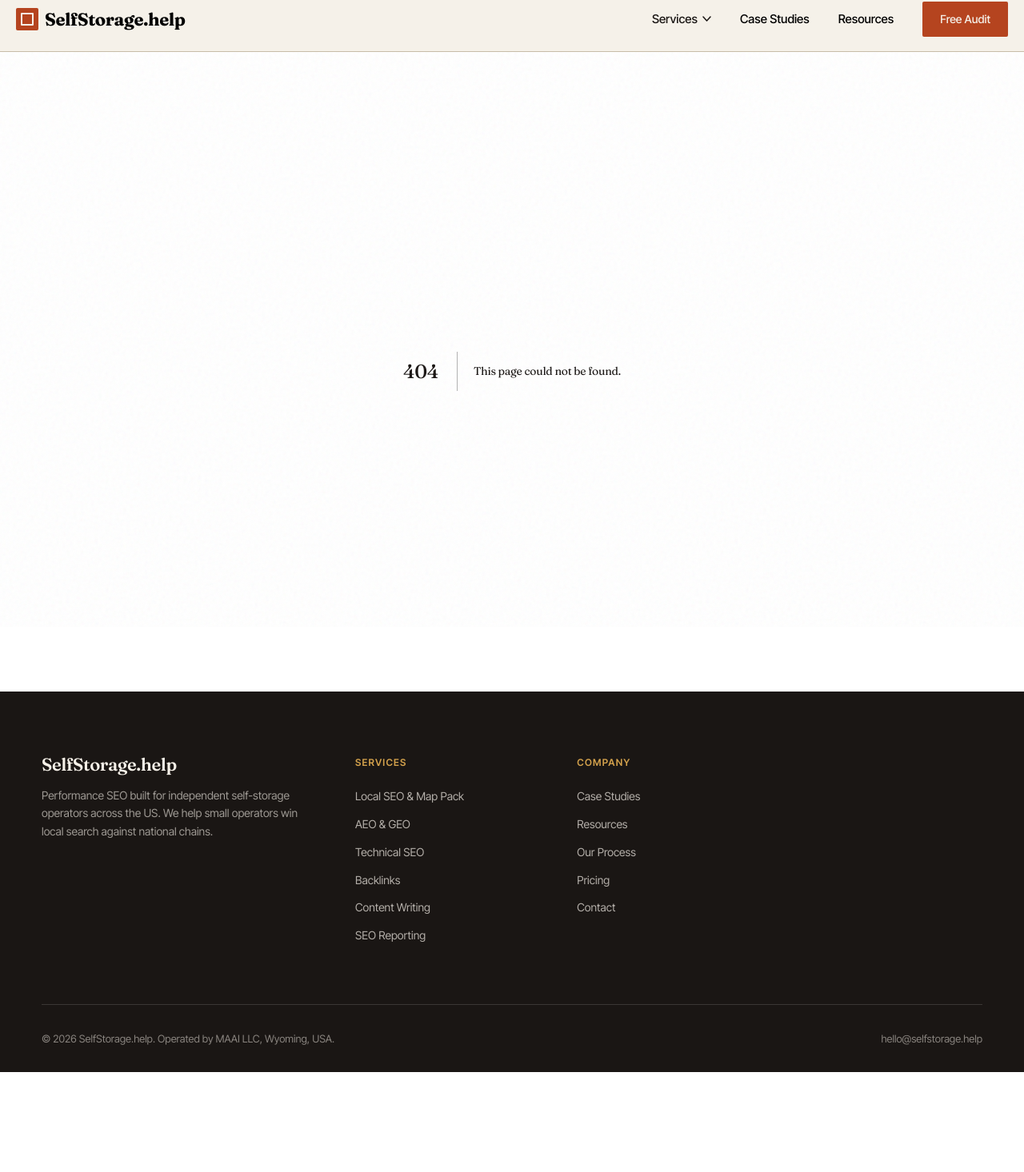
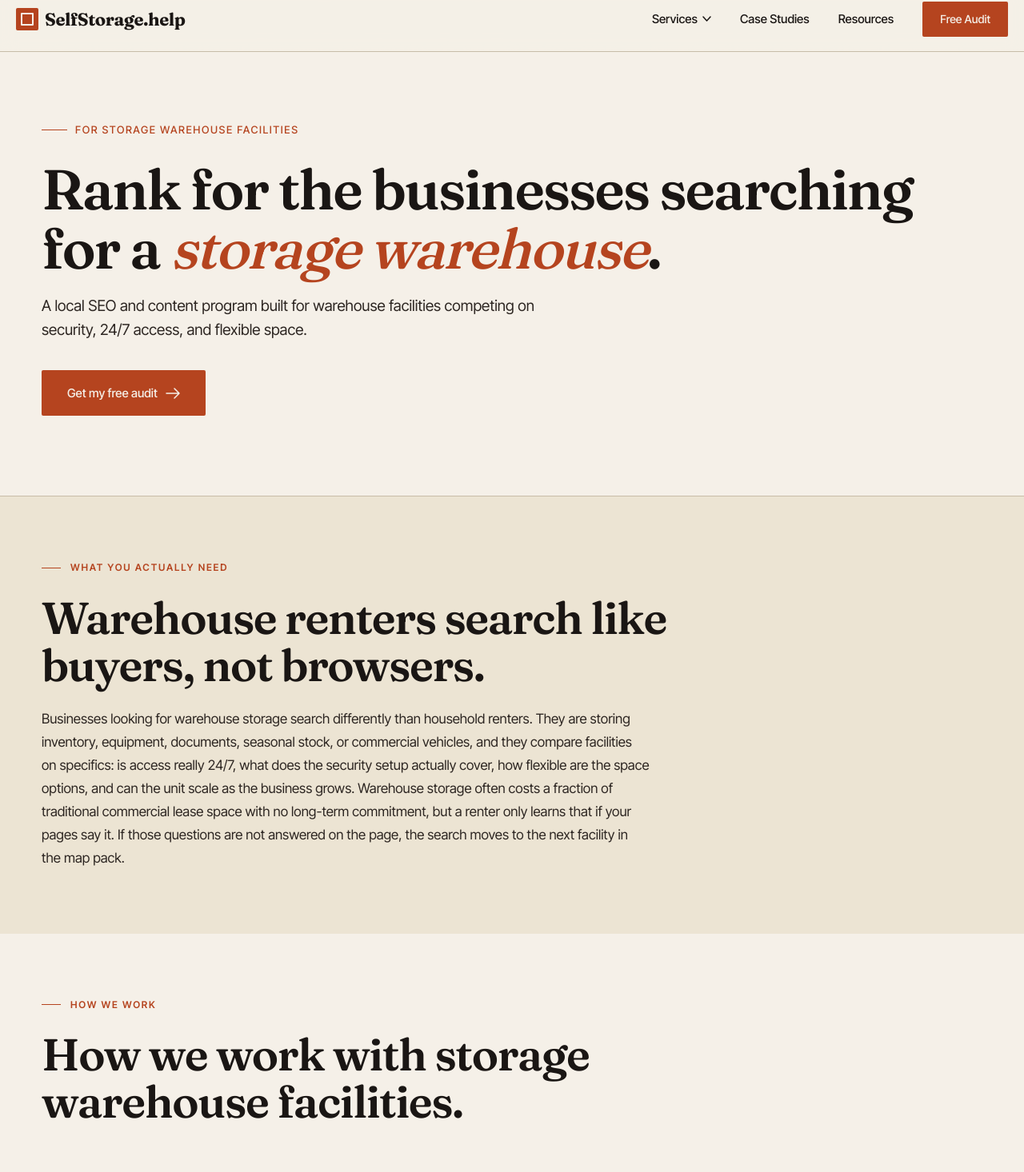
Before and after one commit to devmaai/self-v1, a Next.js app: page /who-we-serve/storage-warehouse in a window 1280 px wide. Before the commit this address had no page. Shown: the part 16-1482 px from the top of the page at 80% size. Before the commit the page ends 1357 px from the top, so only its background shows below. Built offline with nearby package versions, Linux system fonts and the light colour scheme.

Commit message:
Added the storage warehouse page
Co-authored-by: Sana0523 <sanafathimanadaf0@email.com>

```diff
--- a/app/globals.css
+++ b/app/globals.css
@@ -290,6 +290,24 @@ nav {
   background: var(--ink);
 }
 
+/* Storage Warehouse page: black buttons, yellow on hover */
+.page-storage-warehouse .btn-primary {
+  background: var(--ochre);
+  color: var(--ink);
+}
+.page-storage-warehouse .btn-primary:hover {
+  background: var(--ink);
+  color: var(--paper);
+}
+.page-storage-warehouse .page-hero .btn-primary {
+  background: var(--rust);
+  color: var(--paper);
+}
+.page-storage-warehouse .page-hero .btn-primary:hover {
+  background: var(--ink);
+  color: var(--paper);
+}
+
 .btn-secondary {
   color: var(--ink);
   padding: 17px 4px;
@@ -677,7 +695,6 @@ section { position: relative; z-index: 2; }
   display: flex;
   justify-content: space-between;
   padding-top: 20px;
-  border-top: 1px solid var(--line);
   font-size: 12px;
   color: var(--muted);
   text-transform: uppercase;
--- a/app/page.tsx
+++ b/app/page.tsx
@@ -21,9 +21,9 @@ export default function HomePage() {
 
       <CardGrid
         variant="warm"
-        cols={4}
+        cols={3}
         label="Explore our services"
-        headline={<>Four programs. One outcome: <em>more move-ins</em>.</>}
+        headline={<>Three programs. One outcome: <em>More Move-ins</em>.</>}
         cards={[
           {
             eyebrow: "Local Search",
@@ -76,52 +76,52 @@ export default function HomePage() {
       <CardGrid
         variant="light"
         cols={3}
-        label="Who we work with"
-        headline={<>Built for operators who <em>run the business themselves</em>.</>}
+        // label="Who we work with"
+        headline={<>Built for operators who <em>run the Business themselves</em>.</>}
         intro="From single-facility independents to regional portfolios, every program is tailored to how you actually operate."
         cards={[
           {
-            eyebrow: "Single Facilities",
+            // eyebrow: "Single Facilities",
             title: "Independent Owners",
             body: "Fill units without hiring a marketing team or learning SEO yourself.",
             href: "/who-we-serve/independent-facility-owners",
             ctaLabel: "Learn more",
           },
           {
-            eyebrow: "Portfolio Growth",
+            // eyebrow: "Portfolio Growth",
             title: "Multi-Location Operators",
             body: "Consistent local visibility across every facility, with portfolio-level reporting.",
             href: "/who-we-serve/multi-location-operators",
             ctaLabel: "Learn more",
           },
           {
-            eyebrow: "Premium Units",
-            title: "Climate-Controlled Facilities",
-            body: "Rank for the renters who search specifically for temperature-controlled storage.",
-            href: "/who-we-serve/climate-controlled-facilities",
+            // eyebrow: "Premium Units",
+            title: "Storage Warehouse",
+            body: "Warehouse facilities provide excellent security, 24/7 access, and flexible space options.",
+            href: "/who-we-serve/storage-warehouse",
             ctaLabel: "Learn more",
           },
           {
-            eyebrow: "Specialty Storage",
-            title: "Vehicle, RV & Boat Storage",
-            body: "Capture the larger trade area that RV and boat storage renters search from.",
+            // eyebrow: "Specialty Storage",
+            title: "Containers",
+            body: "Hiring a storage container is often a cheaper storage option than placing items in a warehouse unit.",
             href: "/who-we-serve/vehicle-rv-boat-storage",
             ctaLabel: "Learn more",
           },
           {
-            eyebrow: "New Development",
-            title: "New Facility Openings",
-            body: "Start your lease-up from a position of visibility, not catch-up.",
+            // eyebrow: "New Development",
+            title: "Furniture depositories ",
+            body: "The moving firm takes care of transport. Storage prices may be competitive.",
             href: "/who-we-serve/new-facility-openings",
             ctaLabel: "Learn more",
           },
-          {
-            eyebrow: "See Results",
-            title: "Case Studies",
-            body: "Real facilities, real occupancy gains. See what we delivered for operators like you.",
-            href: "/case-studies",
-            ctaLabel: "Browse case studies",
-          },
+          // {
+          //   eyebrow: "See Results",
+          //   title: "Case Studies",
+          //   body: "Real facilities, real occupancy gains. See what we delivered for operators like you.",
+          //   href: "/case-studies",
+          //   ctaLabel: "Browse case studies",
+          // },
         ]}
       />
 
--- a/app/who-we-serve/climate-controlled-facilities/page.tsx
+++ /dev/null
@@ -1,82 +0,0 @@
-import { Metadata } from "next";
-import PageHero from "@/components/sections/PageHero";
-import ContentBlock from "@/components/sections/ContentBlock";
-import FeatureList from "@/components/sections/FeatureList";
-import SimpleCTA from "@/components/sections/SimpleCTA";
-
-export const metadata: Metadata = {
-  title: "SEO for Climate-Controlled Self-Storage Facilities | SelfStorage.help",
-  description:
-    "A local SEO and content program built for facilities where climate control is a core offering and a premium differentiator.",
-};
-
-export default function ClimateControlledPage() {
-  return (
-    <>
-      <PageHero
-        eyebrow="For Climate-Controlled Facilities"
-        headline={<>Rank for the renters who actually want <em>climate-controlled</em> storage.</>}
-        subheadline="A local SEO and content program built for facilities where climate control is a core offering and a premium differentiator."
-        primaryCta={{ label: "Get my free audit", href: "/contact" }}
-      />
-
-      <ContentBlock
-        variant="warm"
-        label="What you actually need"
-        headline="Premium renters search differently."
-        body="Renters who want climate-controlled storage search differently than general storage renters. They are storing furniture, musical instruments, documents, electronics, or art. They are willing to pay a premium. They are comparing facilities on specifics: is it temperature-controlled only, or humidity-controlled too? What temperature range is maintained? Does the facility have 24-hour climate monitoring? If your pages do not answer those questions, a premium renter moves on."
-      />
-
-      <FeatureList
-        variant="light"
-        style="numbered"
-        label="How we work"
-        headline="How we work with climate-controlled facilities."
-        items={[
-          {
-            num: "1",
-            title: "Climate-specific keyword coverage",
-            desc: "We target climate-controlled, temperature-controlled, humidity-controlled, and the long-tail variants renters actually use.",
-          },
-          {
-            num: "2",
-            title: "Content that converts premium renters",
-            desc: "Guides on what to store in climate control, temperature ranges to expect, and how climate control differs from basic indoor storage.",
-          },
-          {
-            num: "3",
-            title: "Local SEO that highlights the premium offering",
-            desc: "Google Business Profile attributes, photos, and posts that make climate control visible in search results.",
-          },
-        ]}
-      />
-
-      <FeatureList
-        variant="warm"
-        style="bullet"
-        label="Typical results"
-        headline="What facilities with climate-controlled offerings typically see."
-        items={[
-          {
-            title: "",
-            desc: "Top three rankings for climate-controlled keywords within 90 to 150 days.",
-          },
-          {
-            title: "",
-            desc: "Higher average reservation value, since climate-controlled units convert at premium rates.",
-          },
-          {
-            title: "",
-            desc: "Lower churn, because renters storing high-value items tend to stay longer.",
-          },
-        ]}
-      />
-
-      <SimpleCTA
-        headline="See how visible your climate-controlled units actually are."
-        body="Get a free audit focused on climate-controlled keyword coverage and local visibility."
-        ctaLabel="Get my free audit"
-      />
-    </>
-  );
-}
--- /dev/null
+++ b/app/who-we-serve/storage-warehouse/page.tsx
@@ -0,0 +1,84 @@
+import { Metadata } from "next";
+import PageHero from "@/components/sections/PageHero";
+import ContentBlock from "@/components/sections/ContentBlock";
+import FeatureList from "@/components/sections/FeatureList";
+import SimpleCTA from "@/components/sections/SimpleCTA";
+
+export const metadata: Metadata = {
+  title: "SEO for Storage Warehouse Facilities | SelfStorage.help",
+  description:
+    "A local SEO and content program built for warehouse storage facilities competing for business inventory, equipment, and overflow stock renters.",
+};
+
+export default function StorageWarehousePage() {
+  return (
+    <div className="page-storage-warehouse">
+      <PageHero
+        eyebrow="For Storage Warehouse Facilities"
+        headline={<>Rank for the businesses searching for a <em>storage warehouse</em>.</>}
+        subheadline="A local SEO and content program built for warehouse facilities competing on security, 24/7 access, and flexible space."
+        primaryCta={{ label: "Get my free audit", href: "/contact" }}
+      />
+
+      <ContentBlock
+        variant="warm"
+        label="What you actually need"
+        headline="Warehouse renters search like buyers, not browsers."
+        body="Businesses looking for warehouse storage search differently than household renters. They are storing inventory, equipment, documents, seasonal stock, or commercial vehicles, and they compare facilities on specifics: is access really 24/7, what does the security setup actually cover, how flexible are the space options, and can the unit scale as the business grows. Warehouse storage often costs a fraction of traditional commercial lease space with no long-term commitment, but a renter only learns that if your pages say it. If those questions are not answered on the page, the search moves to the next facility in the map pack."
+      />
+
+      <FeatureList
+        variant="light"
+        style="numbered"
+        showDividers= {false}
+        label="How we work"
+        headline="How we work with storage warehouse facilities."
+        items={[
+          {
+            num: "1",
+            title: "Commercial keyword coverage",
+            desc: "We target storage warehouse, business storage, commercial storage, inventory storage, and the long-tail variants businesses actually type, including city and trade-area modifiers.",
+          },
+          {
+            num: "2",
+            title: "Content that answers buying questions",
+            desc: "Pages on security and surveillance, 24/7 access, unit sizes and flexible terms, and how warehouse storage compares to leasing commercial space.",
+          },
+          {
+            num: "3",
+            title: "Local SEO that surfaces the offering",
+            desc: "Google Business Profile attributes, photos, and posts that make 24/7 access and business storage visible directly in the map pack.",
+          },
+        ]}
+      />
+
+      <FeatureList
+        variant="warm"
+        style="bullet"
+        showDividers={false}
+        label="Typical results"
+        headline="What warehouse storage facilities typically see."
+        items={[
+          {
+            title: "",
+            desc: "Top three rankings for business and commercial storage keywords within 90 to 150 days.",
+          },
+          {
+            title: "",
+            desc: "Higher average reservation value, since business renters take larger units on longer terms.",
+          },
+          {
+            title: "",
+            desc: "Lower churn, because commercial tenants storing inventory and equipment tend to stay longer.",
+          },
+        ]}
+      />
+
+      <SimpleCTA
+        headline="See how visible your warehouse storage actually is."
+        body="Get a free audit focused on commercial keyword coverage and local visibility."
+        ctaLabel="Get my free audit"
+      />
+    </div>
+  );
+}
--- a/components/layout/Footer.tsx
+++ b/components/layout/Footer.tsx
@@ -28,7 +28,7 @@ export default function Footer() {
             <ul>
               <li><Link href="/who-we-serve/independent-facility-owners">Independent Owners</Link></li>
               <li><Link href="/who-we-serve/multi-location-operators">Multi-Location Operators</Link></li>
-              <li><Link href="/who-we-serve/climate-controlled-facilities">Climate-Controlled</Link></li>
+              <li><Link href="/who-we-serve/storage-warehouse">Storage Warehouse</Link></li>
               <li><Link href="/who-we-serve/vehicle-rv-boat-storage">Vehicle, RV &amp; Boat</Link></li>
               <li><Link href="/who-we-serve/new-facility-openings">New Facility Openings</Link></li>
             </ul>
--- a/components/layout/Navbar.tsx
+++ b/components/layout/Navbar.tsx
@@ -14,7 +14,7 @@ const serviceLinks = [
 // const whoWeServeLinks = [
 //   { href: "/who-we-serve/independent-facility-owners", label: "Independent Owners" },
 //   { href: "/who-we-serve/multi-location-operators", label: "Multi-Location Operators" },
-//   { href: "/who-we-serve/climate-controlled-facilities", label: "Climate-Controlled" },
+//   { href: "/who-we-serve/storage-warehouse", label: "Storage Warehouse" },
 //   { href: "/who-we-serve/vehicle-rv-boat-storage", label: "Vehicle, RV & Boat" },
 //   { href: "/who-we-serve/new-facility-openings", label: "New Facility Openings" },
 // ];
```
